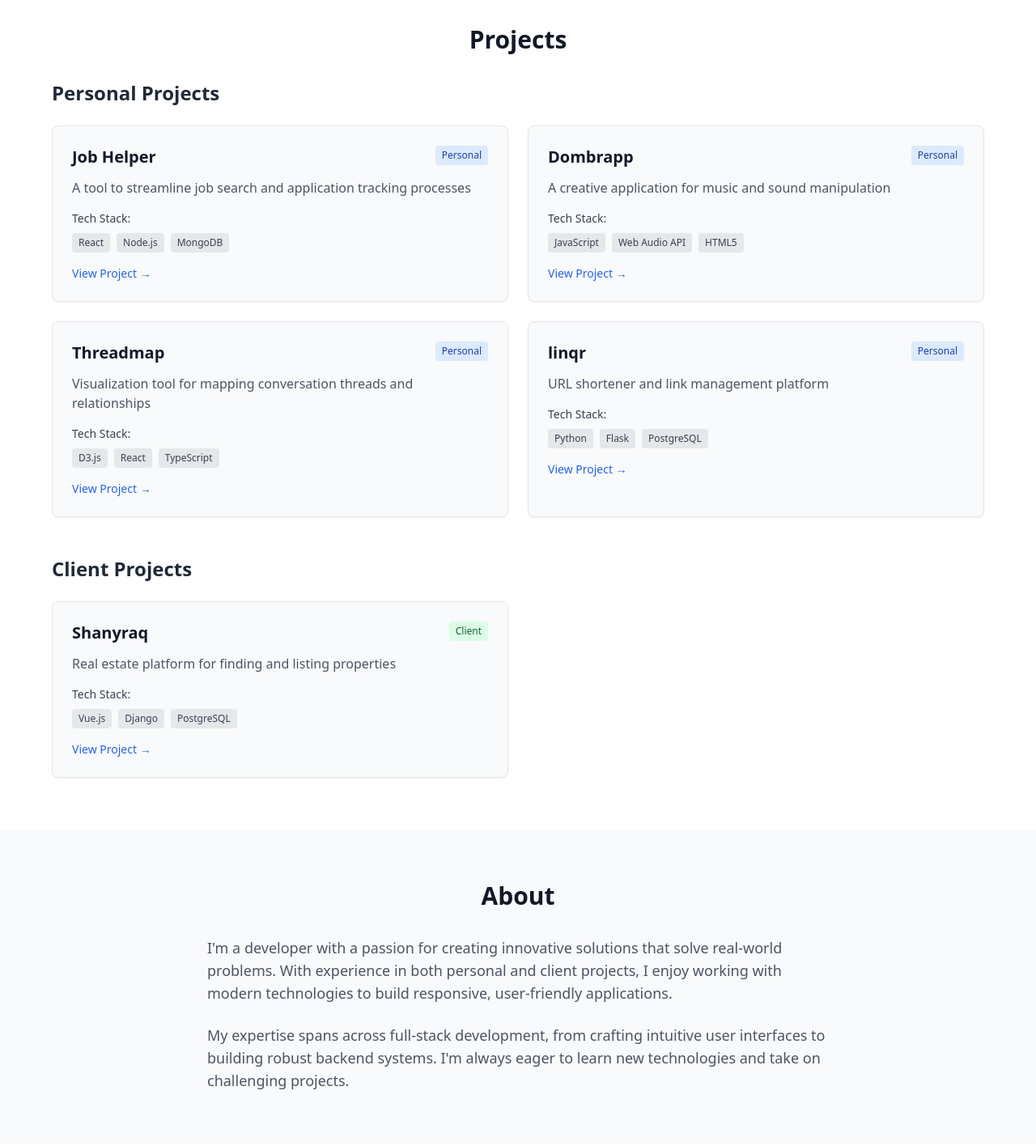
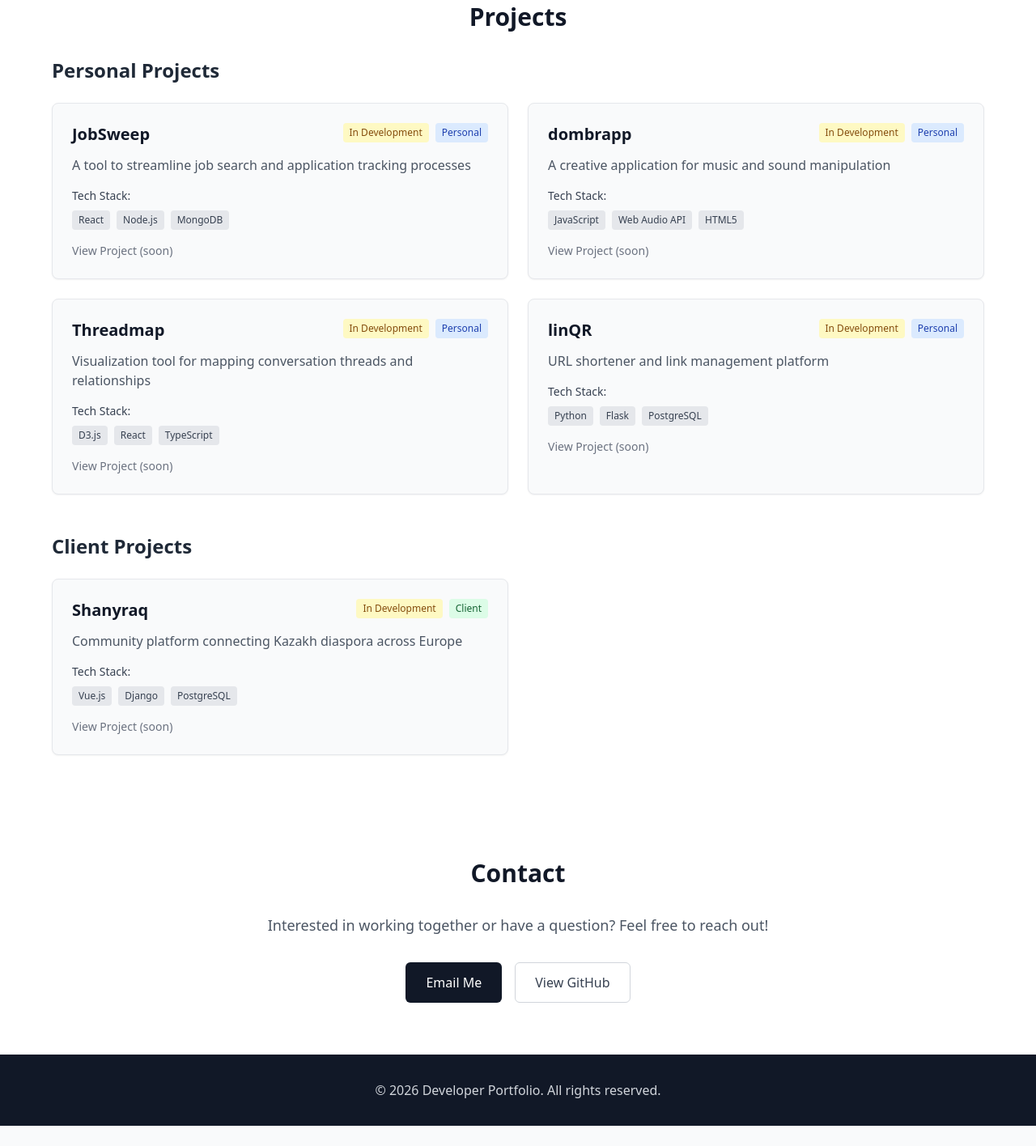
Before and after one commit to BaikenM/baikenm.github.io, a plain HTML site: page index.html in a window 1280 px wide. Shown: the part 313-1729 px from the top of the page at 81% size. After the commit the page ends 1704 px from the top, so only its background shows below. Drawn offline with nearby package versions, Linux system fonts and the light colour scheme.

Commit message:
Update portfolio: neutral branding, remove About section, update project names and add development status

```diff
--- a/index.html
+++ b/index.html
@@ -18,7 +18,6 @@
                 <div class="hidden md:flex space-x-8">
                     <a href="#home" class="nav-link text-gray-700 hover:text-gray-900 transition">Home</a>
                     <a href="#projects" class="nav-link text-gray-700 hover:text-gray-900 transition">Projects</a>
-                    <a href="#about" class="nav-link text-gray-700 hover:text-gray-900 transition">About</a>
                     <a href="#contact" class="nav-link text-gray-700 hover:text-gray-900 transition">Contact</a>
                 </div>
                 <button id="mobile-menu-button" class="md:hidden text-gray-700 focus:outline-none">
@@ -33,7 +32,6 @@
             <div class="px-2 pt-2 pb-3 space-y-1">
                 <a href="#home" class="mobile-nav-link block px-3 py-2 text-gray-700 hover:bg-gray-100 rounded">Home</a>
                 <a href="#projects" class="mobile-nav-link block px-3 py-2 text-gray-700 hover:bg-gray-100 rounded">Projects</a>
-                <a href="#about" class="mobile-nav-link block px-3 py-2 text-gray-700 hover:bg-gray-100 rounded">About</a>
                 <a href="#contact" class="mobile-nav-link block px-3 py-2 text-gray-700 hover:bg-gray-100 rounded">Contact</a>
             </div>
         </div>
@@ -44,10 +42,10 @@
         <div class="max-w-6xl mx-auto">
             <div class="text-center">
                 <h1 class="text-4xl sm:text-5xl font-bold text-gray-900 mb-4">
-                    Welcome to My Portfolio
+                    Projects & Work
                 </h1>
                 <p class="text-xl text-gray-600 max-w-2xl mx-auto">
-                    Developer passionate about building innovative solutions and delivering quality software
+                    A showcase of ongoing development work and completed projects
                 </p>
             </div>
         </div>
@@ -62,11 +60,14 @@
             <div class="mb-12">
                 <h3 class="text-2xl font-semibold text-gray-800 mb-6">Personal Projects</h3>
                 <div class="grid grid-cols-1 md:grid-cols-2 gap-6">
-                    <!-- Job Helper -->
+                    <!-- JobSweep -->
                     <article class="project-card bg-gray-50 rounded-lg shadow-sm border border-gray-200 p-6 hover:shadow-md transition">
                         <div class="flex justify-between items-start mb-3">
-                            <h4 class="text-xl font-semibold text-gray-900">Job Helper</h4>
-                            <span class="text-xs bg-blue-100 text-blue-800 px-2 py-1 rounded">Personal</span>
+                            <h4 class="text-xl font-semibold text-gray-900">JobSweep</h4>
+                            <div class="flex gap-2">
+                                <span class="text-xs bg-yellow-100 text-yellow-800 px-2 py-1 rounded">In Development</span>
+                                <span class="text-xs bg-blue-100 text-blue-800 px-2 py-1 rounded">Personal</span>
+                            </div>
                         </div>
                         <p class="text-gray-600 mb-4">
                             A tool to streamline job search and application tracking processes
@@ -80,15 +81,18 @@
                             </div>
                         </div>
                         <div class="flex gap-3">
-                            <a href="#" class="text-sm text-blue-600 hover:text-blue-800">View Project →</a>
+                            <span class="text-sm text-gray-500">View Project (soon)</span>
                         </div>
                     </article>
 
-                    <!-- Dombrapp -->
+                    <!-- dombrapp -->
                     <article class="project-card bg-gray-50 rounded-lg shadow-sm border border-gray-200 p-6 hover:shadow-md transition">
                         <div class="flex justify-between items-start mb-3">
-                            <h4 class="text-xl font-semibold text-gray-900">Dombrapp</h4>
-                            <span class="text-xs bg-blue-100 text-blue-800 px-2 py-1 rounded">Personal</span>
+                            <h4 class="text-xl font-semibold text-gray-900">dombrapp</h4>
+                            <div class="flex gap-2">
+                                <span class="text-xs bg-yellow-100 text-yellow-800 px-2 py-1 rounded">In Development</span>
+                                <span class="text-xs bg-blue-100 text-blue-800 px-2 py-1 rounded">Personal</span>
+                            </div>
                         </div>
                         <p class="text-gray-600 mb-4">
                             A creative application for music and sound manipulation
@@ -102,7 +106,7 @@
                             </div>
                         </div>
                         <div class="flex gap-3">
-                            <a href="#" class="text-sm text-blue-600 hover:text-blue-800">View Project →</a>
+                            <span class="text-sm text-gray-500">View Project (soon)</span>
                         </div>
                     </article>
 
@@ -110,7 +114,10 @@
                     <article class="project-card bg-gray-50 rounded-lg shadow-sm border border-gray-200 p-6 hover:shadow-md transition">
                         <div class="flex justify-between items-start mb-3">
                             <h4 class="text-xl font-semibold text-gray-900">Threadmap</h4>
-                            <span class="text-xs bg-blue-100 text-blue-800 px-2 py-1 rounded">Personal</span>
+                            <div class="flex gap-2">
+                                <span class="text-xs bg-yellow-100 text-yellow-800 px-2 py-1 rounded">In Development</span>
+                                <span class="text-xs bg-blue-100 text-blue-800 px-2 py-1 rounded">Personal</span>
+                            </div>
                         </div>
                         <p class="text-gray-600 mb-4">
                             Visualization tool for mapping conversation threads and relationships
@@ -124,15 +131,18 @@
                             </div>
                         </div>
                         <div class="flex gap-3">
-                            <a href="#" class="text-sm text-blue-600 hover:text-blue-800">View Project →</a>
+                            <span class="text-sm text-gray-500">View Project (soon)</span>
                         </div>
                     </article>
 
-                    <!-- linqr -->
+                    <!-- linQR -->
                     <article class="project-card bg-gray-50 rounded-lg shadow-sm border border-gray-200 p-6 hover:shadow-md transition">
                         <div class="flex justify-between items-start mb-3">
-                            <h4 class="text-xl font-semibold text-gray-900">linqr</h4>
-                            <span class="text-xs bg-blue-100 text-blue-800 px-2 py-1 rounded">Personal</span>
+                            <h4 class="text-xl font-semibold text-gray-900">linQR</h4>
+                            <div class="flex gap-2">
+                                <span class="text-xs bg-yellow-100 text-yellow-800 px-2 py-1 rounded">In Development</span>
+                                <span class="text-xs bg-blue-100 text-blue-800 px-2 py-1 rounded">Personal</span>
+                            </div>
                         </div>
                         <p class="text-gray-600 mb-4">
                             URL shortener and link management platform
@@ -146,7 +156,7 @@
                             </div>
                         </div>
                         <div class="flex gap-3">
-                            <a href="#" class="text-sm text-blue-600 hover:text-blue-800">View Project →</a>
+                            <span class="text-sm text-gray-500">View Project (soon)</span>
                         </div>
                     </article>
                 </div>
@@ -160,10 +170,13 @@
                     <article class="project-card bg-gray-50 rounded-lg shadow-sm border border-gray-200 p-6 hover:shadow-md transition">
                         <div class="flex justify-between items-start mb-3">
                             <h4 class="text-xl font-semibold text-gray-900">Shanyraq</h4>
-                            <span class="text-xs bg-green-100 text-green-800 px-2 py-1 rounded">Client</span>
+                            <div class="flex gap-2">
+                                <span class="text-xs bg-yellow-100 text-yellow-800 px-2 py-1 rounded">In Development</span>
+                                <span class="text-xs bg-green-100 text-green-800 px-2 py-1 rounded">Client</span>
+                            </div>
                         </div>
                         <p class="text-gray-600 mb-4">
-                            Real estate platform for finding and listing properties
+                            Community platform connecting Kazakh diaspora across Europe
                         </p>
                         <div class="mb-4">
                             <p class="text-sm font-medium text-gray-700 mb-2">Tech Stack:</p>
@@ -174,29 +187,10 @@
                             </div>
                         </div>
                         <div class="flex gap-3">
-                            <a href="#" class="text-sm text-blue-600 hover:text-blue-800">View Project →</a>
+                            <span class="text-sm text-gray-500">View Project (soon)</span>
                         </div>
                     </article>
                 </div>
-            </div>
-        </div>
-    </section>
-
-    <!-- About Section -->
-    <section id="about" class="py-16 px-4 sm:px-6 lg:px-8">
-        <div class="max-w-6xl mx-auto">
-            <h2 class="text-3xl font-bold text-gray-900 mb-8 text-center">About</h2>
-            <div class="max-w-3xl mx-auto">
-                <p class="text-lg text-gray-600 mb-6">
-                    I'm a developer with a passion for creating innovative solutions that solve real-world problems.
-                    With experience in both personal and client projects, I enjoy working with modern technologies
-                    to build responsive, user-friendly applications.
-                </p>
-                <p class="text-lg text-gray-600">
-                    My expertise spans across full-stack development, from crafting intuitive user interfaces
-                    to building robust backend systems. I'm always eager to learn new technologies and
-                    take on challenging projects.
-                </p>
             </div>
         </div>
     </section>
@@ -210,7 +204,7 @@
                     Interested in working together or have a question? Feel free to reach out!
                 </p>
                 <div class="flex flex-col sm:flex-row justify-center gap-4">
-                    <a href="mailto:contact@example.com"
+                    <a href="mailto:baikenmkv@gmail.com"
                        class="inline-flex items-center justify-center px-6 py-3 border border-transparent text-base font-medium rounded-md text-white bg-gray-900 hover:bg-gray-800 transition">
                         Email Me
                     </a>
```
